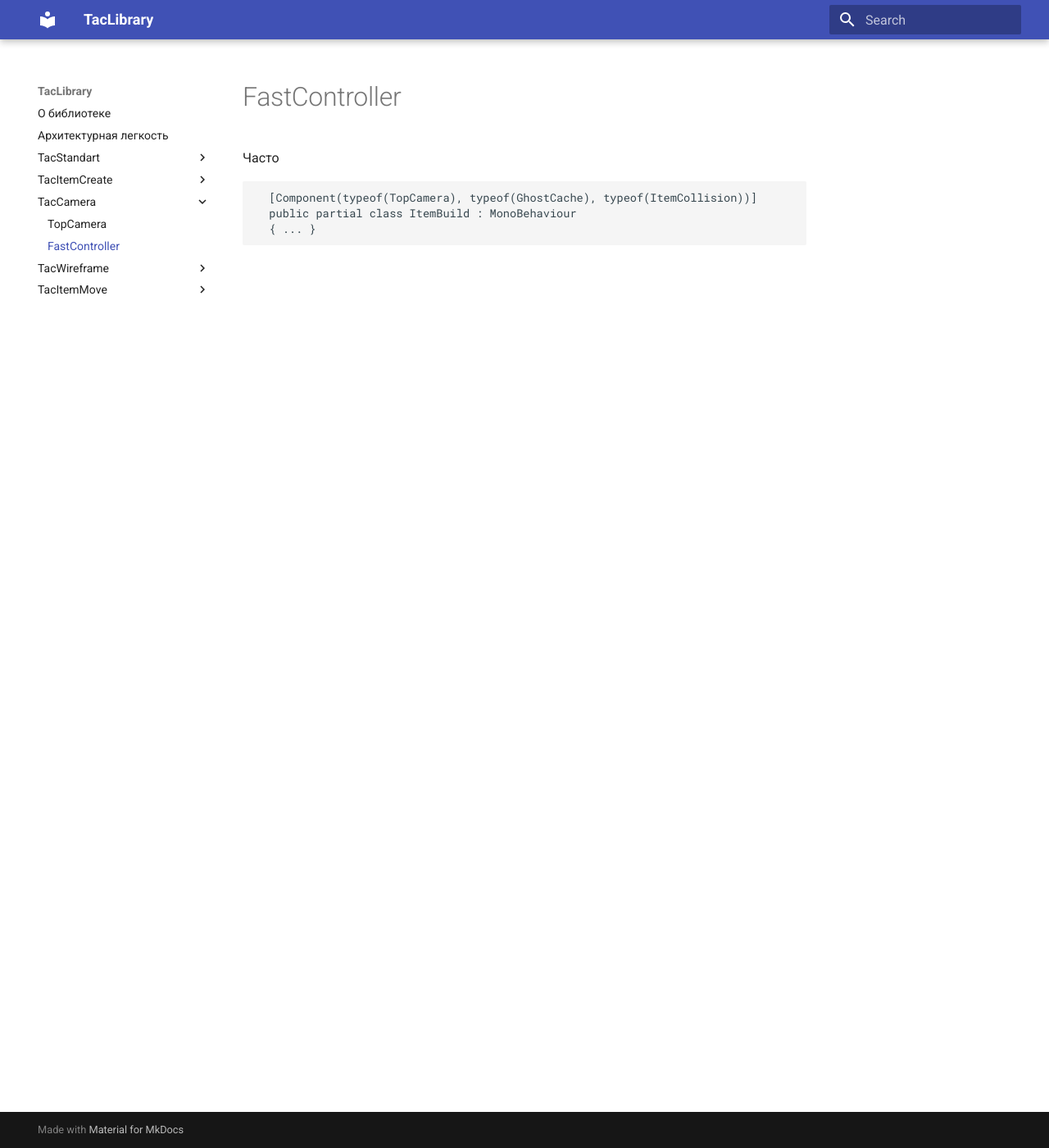
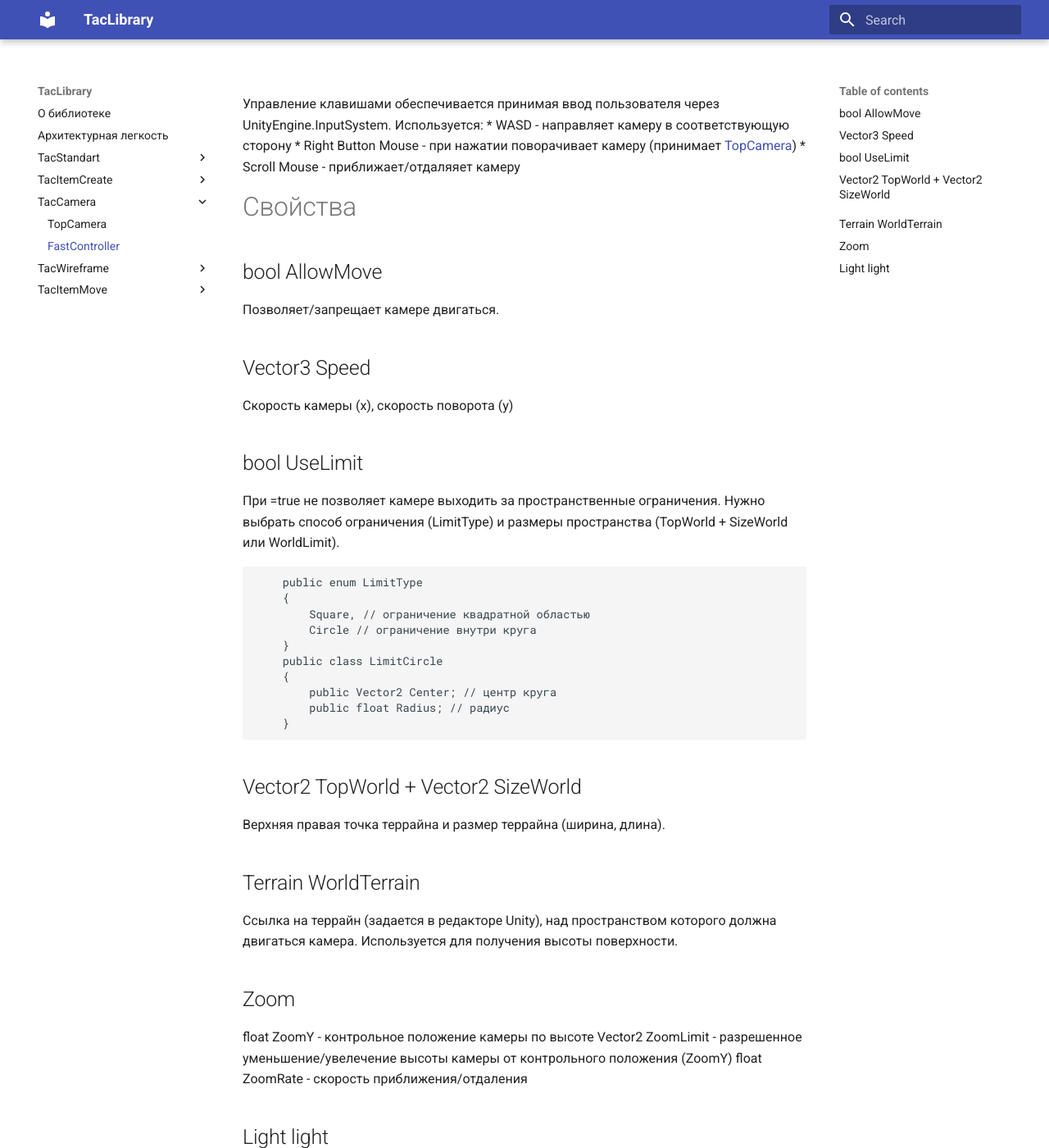
Before and after one commit to tac1402/TacBattleAI, an MkDocs documentation site: the page built from docs/TacCamera/FastController.md, in a window 1280 px wide and 1400 px high. Shown: the whole window at 82% size. Built offline with MkDocs 1.6.1 and Material for MkDocs 9.7.7, drawn with Linux system fonts in a browser that asks for light colours; some of the changed text lies outside the part shown.

Commit message:
Update FastController.md

````diff
--- a/docs/TacCamera/FastController.md
+++ b/docs/TacCamera/FastController.md
@@ -1,10 +1,60 @@
 ---
 title: FastController
 ---
-Часто
+
+
+Управление клавишами обеспечивается принимая ввод пользователя через UnityEngine.InputSystem. Используется:
+* WASD - направляет камеру в соответствующую сторону
+* Right Button Mouse - при нажатии поворачивает камеру (принимает [TopCamera](../../TopCamera.md))
+* Scroll Mouse - приближает/отдаляяет камеру
+
+# Свойства
+## bool AllowMove
+
+Позволяет/запрещает камере двигаться.
+
+## Vector3 Speed
+
+Скорость камеры (x), скорость поворота (y)
+
+## bool UseLimit
+
+При =true не позволяет камере выходить за пространственные ограничения. Нужно выбрать способ ограничения (LimitType) и размеры пространства (TopWorld + SizeWorld или WorldLimit).
 
 ```csharp
-  [Component(typeof(TopCamera), typeof(GhostCache), typeof(ItemCollision))]
-  public partial class ItemBuild : MonoBehaviour
-  { ... }
+    public enum LimitType
+    {
+        Square, // ограничение квадратной областью
+        Сircle // ограничение внутри круга
+    }
+    public class LimitCircle
+    {
+        public Vector2 Center; // центр круга
+        public float Radius; // радиус
+    }
 ```
+
+## Vector2 TopWorld + Vector2 SizeWorld
+
+Верхняя правая точка террайна и размер террайна (ширина, длина).
+
+##
+
+## Terrain WorldTerrain
+
+Ссылка на террайн (задается в редакторе Unity), над пространством которого должна двигаться камера. Используется для получения высоты поверхности.
+
+## Zoom
+
+float ZoomY - контрольное положение камеры по высоте
+Vector2 ZoomLimit - разрешенное уменьшение/увелечение высоты камеры от контрольного положения (ZoomY)
+float ZoomRate - скорость приближения/отдаления
+
+
+## Light light
+
+При задании ссылки на свет (в редакторе Unity) управляет интенсивностью света, в зависимости от высоты камеры. LightIntensity используется как минимум-максимум возможной интенсивности.
+
+# Методы
+
+Компонент не предоставляет методов управления камерой, управление камерой осуществляется компонентом самостоятельно каждый кадр в методе Update.
````
